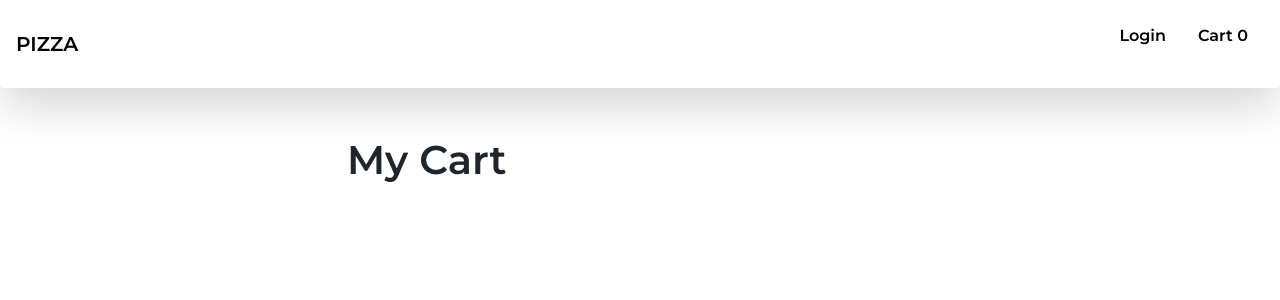
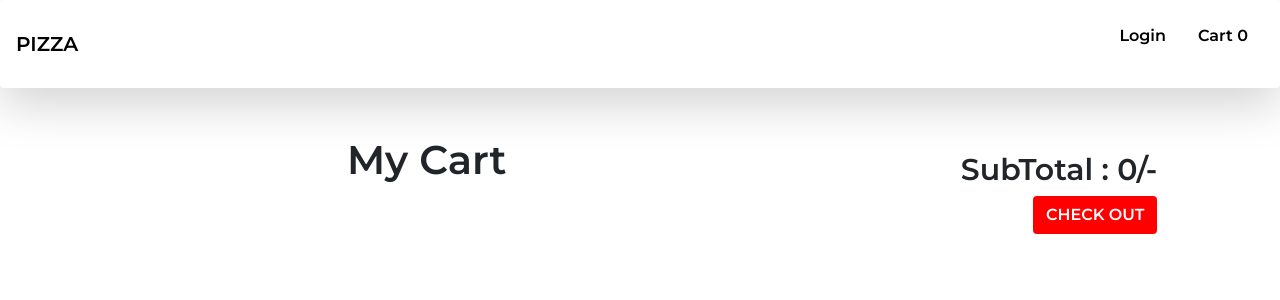
Before and after one commit to cse-mkamble/pizza_delivery_app, a React (Create React App) app in the folder client/: page /cart in a window 1280 px wide. Shown: the top 300 px of the page. Built offline with nearby package versions, Linux system fonts and the light colour scheme.

Commit message:
Calculate Sub Total

```diff
--- a/client/src/screens/Cartscreen.js
+++ b/client/src/screens/Cartscreen.js
@@ -6,6 +6,7 @@ const Cartscreen = () => {
 
     const cartState = useSelector(state => state.cartReducer)
     const cartItems = cartState.cartItems
+    var subTotal = cartItems.reduce((x, item) => x + item.price, 0)
     const dispatch = useDispatch()
 
     return (
@@ -35,7 +36,10 @@ const Cartscreen = () => {
                     })}
                 </div>
 
-                <div className="col-md-4"></div>
+                <div className="col-md-4 text-right p-3">
+                    <h2 style={{ fontSize: '30px' }}>SubTotal : {subTotal}/-</h2>
+                    <button className="btn">CHECK OUT</button>
+                </div>
             </div>
         </div>
     )
```
